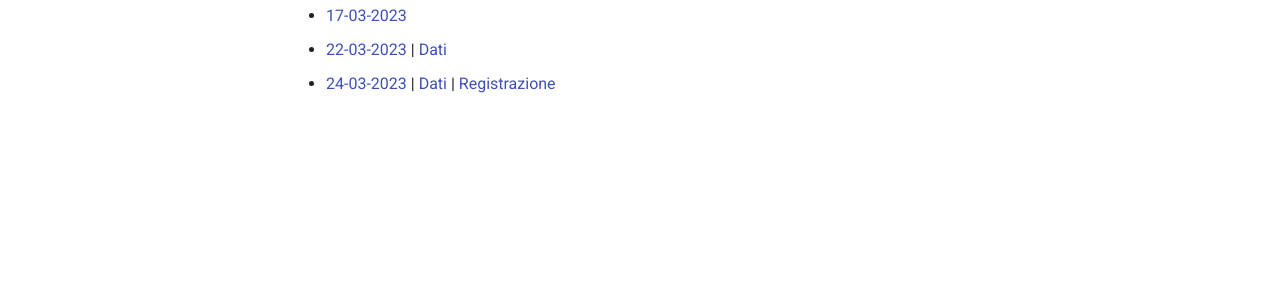
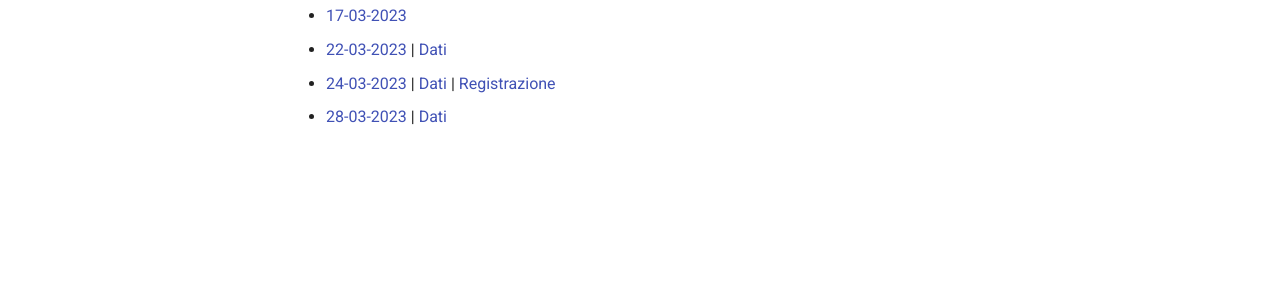
Before and after one commit to andreatitolo/gislab2023, an MkDocs documentation site: the page built from docs/2. Slides/Elenco Slides.md, in a window 1280 px wide. Shown: the part 333-633 px from the top of the page. Built offline with MkDocs 1.6.1 and Material for MkDocs 9.7.7, drawn with Linux system fonts in a browser that asks for light colours; comment, search, counter and statistics services are not loaded.

Commit message:
add data and slides for lesson 5

```diff
--- a/docs/2. Slides/Elenco Slides.md
+++ b/docs/2. Slides/Elenco Slides.md
@@ -8,3 +8,5 @@ Per maggiori informazioni, controllare il [repository](https://codeberg.org/tito
 -  [22-03-2023](https://www.andreatitolo.com/slides/gislab/3.GoogleEarth.html) | [Dati](https://codeberg.org/titoloandrea/SapienzaStudentLab2023/raw/branch/main/dati/3_GE/3_GE.7z)
 
 -  [24-03-2023](https://www.andreatitolo.com/slides/gislab/4.IntroQGIS.html) | [Dati](https://codeberg.org/titoloandrea/SapienzaStudentLab2023/raw/branch/main/dati/4_intro_qgis.zip) | [Registrazione](https://kdrive.infomaniak.com/app/share/408009/f8a0b482-4c30-4a6d-a6cb-19ec429911ff)
+
+-  [28-03-2023](https://www.andreatitolo.com/slides/gislab/5.IntroQGISMap.html) | [Dati](https://codeberg.org/titoloandrea/SapienzaStudentLab2023/raw/branch/main/dati/5_qgis_map_crs.zip)
```
